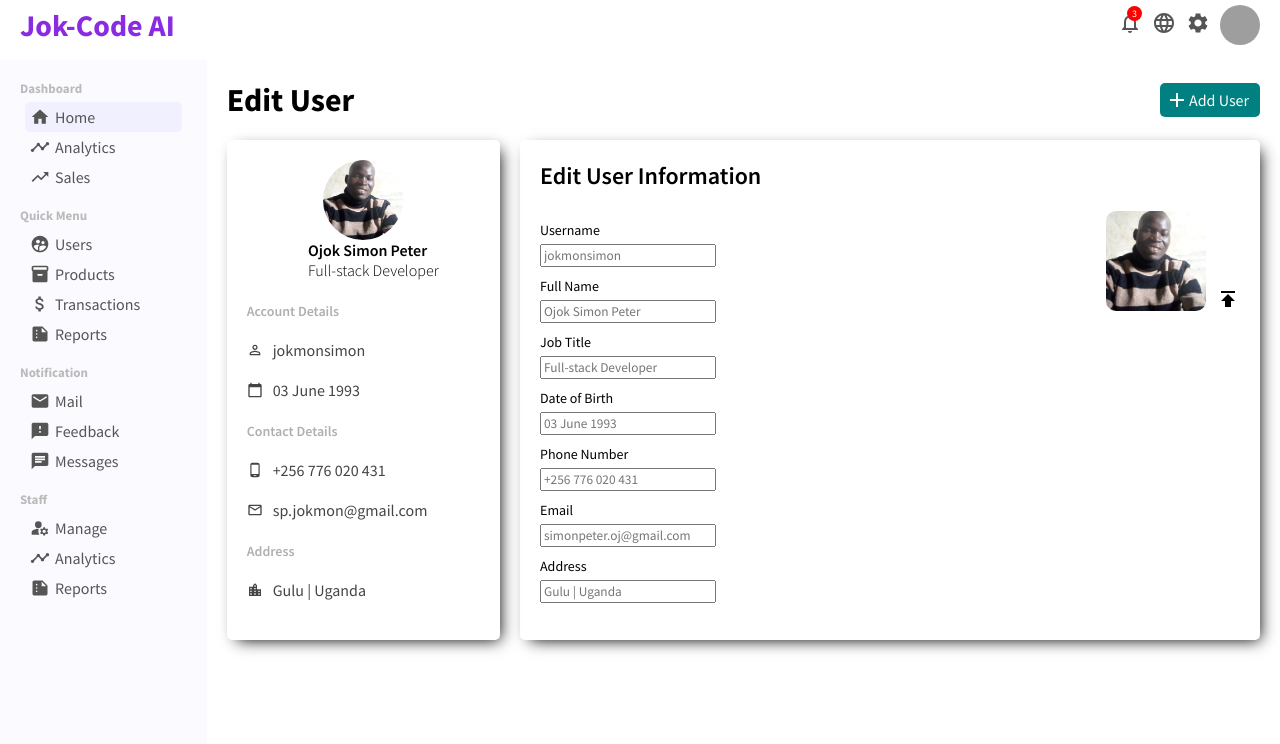
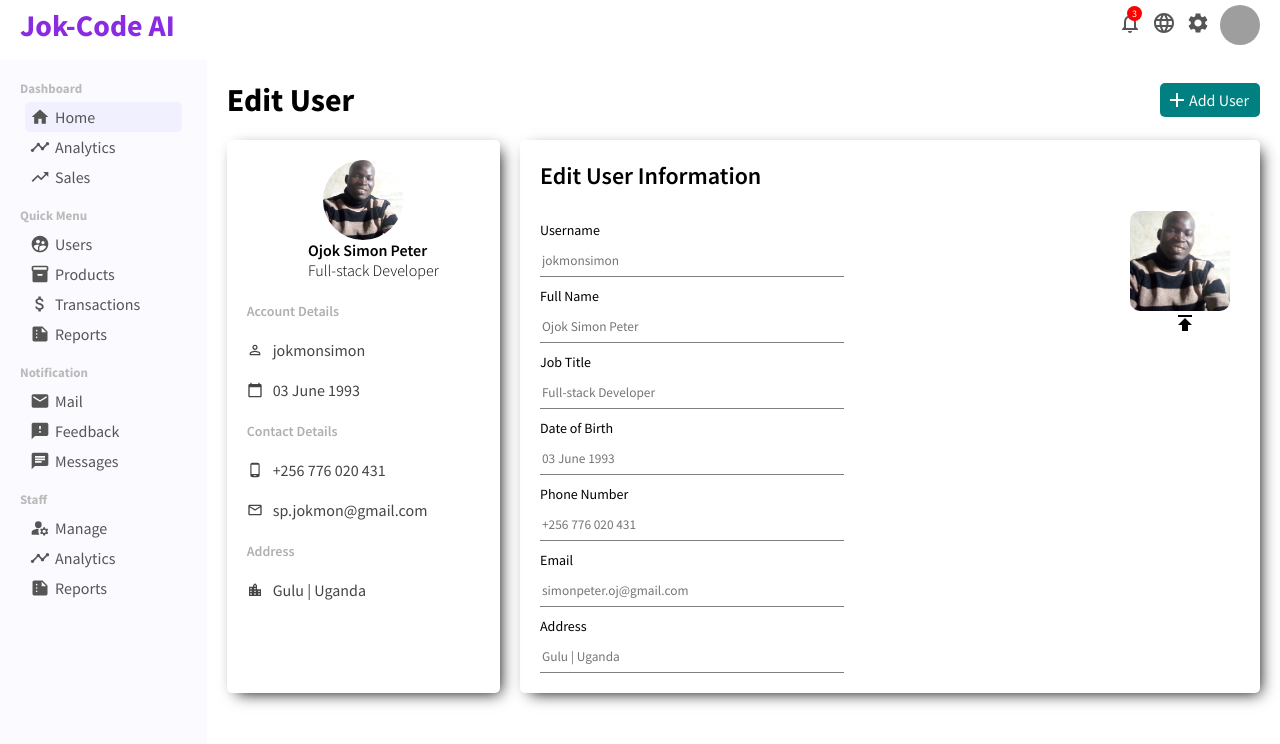
Before and after one commit to Jokmonsimon/react-admin-dashboard, a React (Create React App) app: page /user/1 in a window 1280 px wide. Shown: the top 744 px of the page. Built offline with nearby package versions, Linux system fonts and the light colour scheme; grey boxes are pictures that could not be loaded.

Commit message:
New update

```diff
--- a/src/pages/user/User.css
+++ b/src/pages/user/User.css
@@ -113,14 +113,6 @@
   margin-top: 20px;
 }
 
-.user-profile-image {
-  width: 100px;
-  height: 100px;
-  border-radius: 10%;
-  object-fit: cover;
-  margin-right: 10px;
-}
-
 .update-user-info-details {
   display: flex;
   flex-direction: column;
@@ -131,3 +123,24 @@
   margin-bottom: 5px;
   font-size: 14px;
 }
+
+.update-user-info-details > input {
+  width: 300px;
+  height: 30px;
+  border: none;
+  border-bottom: 1px solid gray;
+}
+
+.update-user-image {
+  display: flex;
+  flex-direction: column;
+  align-items: center;
+}
+
+.user-profile-image {
+  width: 100px;
+  height: 100px;
+  border-radius: 10%;
+  object-fit: cover;
+  margin-right: 10px;
+}
```
